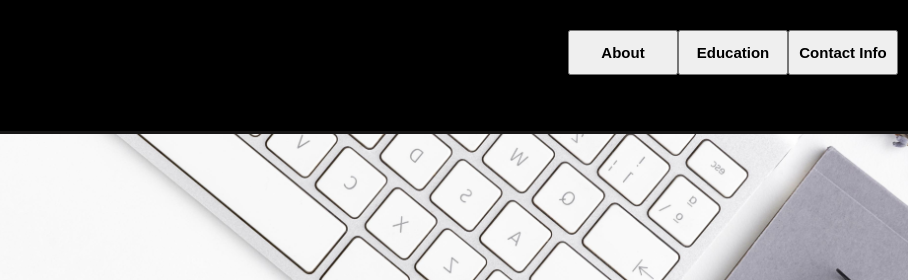
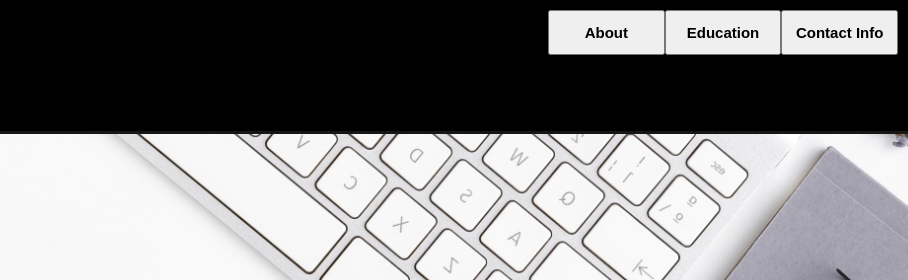
Before and after one commit to Dulmi21/PERSONAL_PORTFOLIO, a plain HTML site: page My portfolio/portfolio.html in a window 1280 px wide. Shown: the top 280 px of the page, 372-1280 px from the left. Drawn offline with Linux system fonts and the light colour scheme.

Commit message:
Update section1.css

```diff
--- a/My portfolio/section1.css
+++ b/My portfolio/section1.css
@@ -52,7 +52,8 @@ body{
 
     flex: 1;
     height: 45px;
-    padding: 30px;
+    padding: 10px;
+    padding-right: 30px;
 
 
 
```
